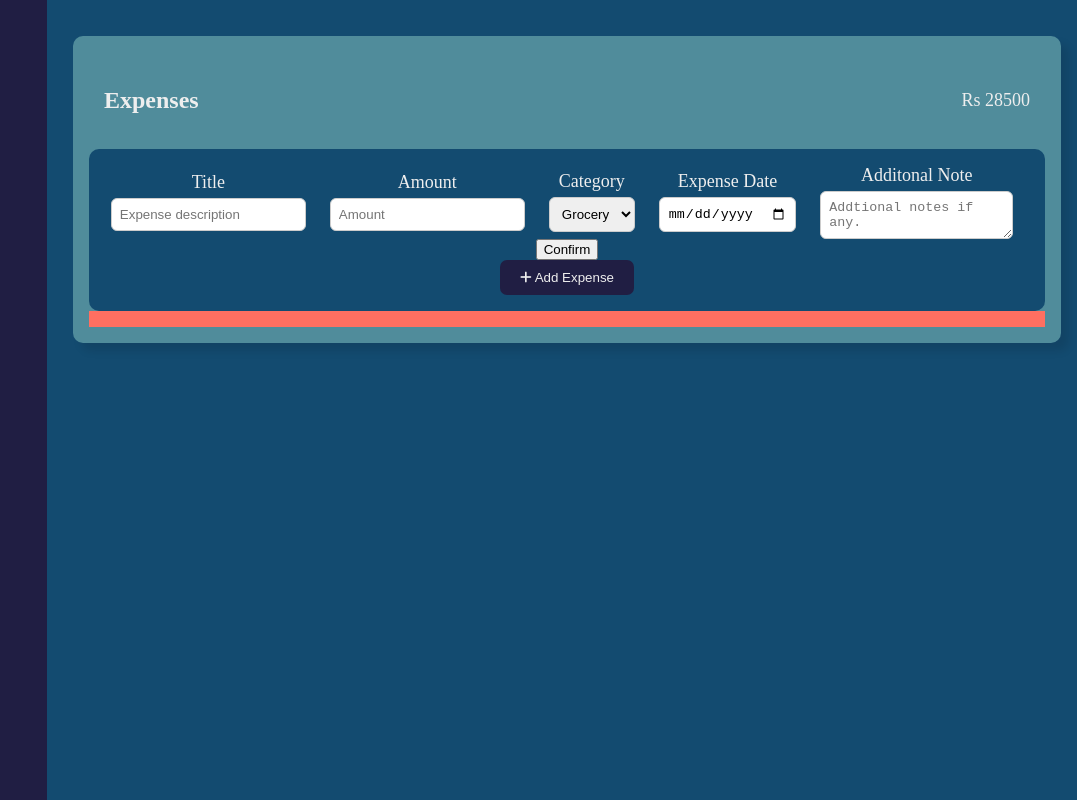
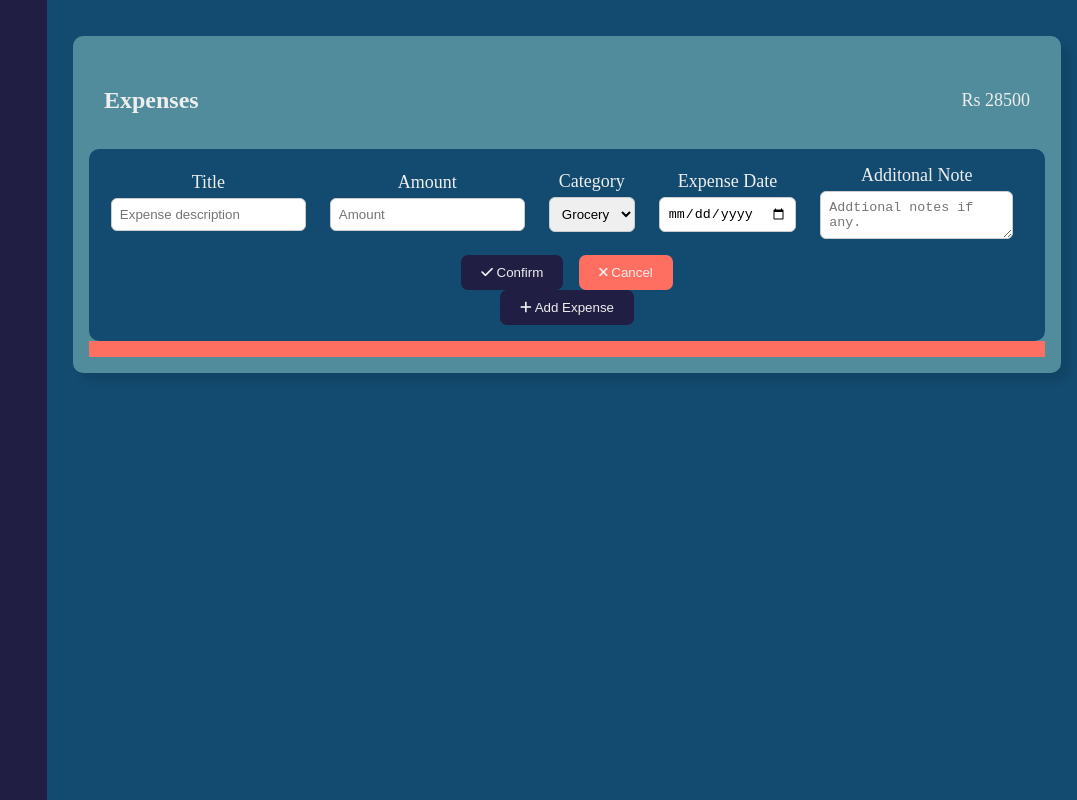
Before and after one commit to rohitghatal1/ExpenseTracker-React-TS, a React (Create React App) app: page / in a window 1280 px wide. Shown: the whole page, without its empty margins (203-1280 px from the left). Built offline with nearby package versions, Linux system fonts and the light colour scheme.

Commit message:
added confirm and cancel buttons

```diff
--- a/src/CSS/expense.css
+++ b/src/CSS/expense.css
@@ -38,6 +38,25 @@
     align-items: center;
 }
 
+.expenseComponent .newExpenseSection .addExpenseModal .addExpenseForm .confirmCancel{
+    margin-top: 1rem;
+    display: flex;
+    justify-content: center;
+    align-items: center;
+    gap: 1rem;
+}
+
+.expenseComponent .newExpenseSection .addExpenseModal .addExpenseForm .confirmCancel .cancelBtn{
+    background-color: var(--secondary-color);
+    color: var(--text-color);
+    padding: 10px 20px;
+    border-radius: 7px;
+    text-align: center;
+    border: none;
+    cursor: pointer;
+    transition: all ease 0.4s;
+}
+
 .expenseComponent .newExpenseSection .addExpenseModal .formData{
     display: flex;
     justify-content: space-evenly;
@@ -62,7 +81,8 @@
     margin-right: 10px;
 }
 
-.expenseComponent .newExpenseSection .addNewExpense .addExpensebtn{
+.expenseComponent .newExpenseSection .addNewExpense .addExpensebtn,
+.expenseComponent .addExpenseModal .addExpenseForm .submitBtn{
     background-color: var(--primary-color);
     color: var(--text-color);
     padding: 10px 20px;
@@ -73,7 +93,8 @@
     transition: all ease 0.4s;
 }
 
-.expenseComponent .newExpenseSection .addNewExpense .addExpensebtn:hover{
+.expenseComponent .newExpenseSection .addNewExpense .addExpensebtn:hover,
+.expenseComponent .addExpenseModal .addExpenseForm .submitBtn:hover{
     transform: scale(1.05);
     background-color: var(--primary-hover);
 }
--- a/src/Components/Expenses.tsx
+++ b/src/Components/Expenses.tsx
@@ -50,7 +50,10 @@ const Expenses: React.FC = () => {
                   ></textarea>
                 </div>
               </div>
-              <button className="submitBtn">Confirm</button>
+              <div className="confirmCancel">
+                <button className="submitBtn"><i className="fas fa-check"></i> Confirm</button>
+                <button className="cancelBtn"><i className="fas fa-times"></i> Cancel</button>
+              </div>
             </form>
           </div>
 
```
